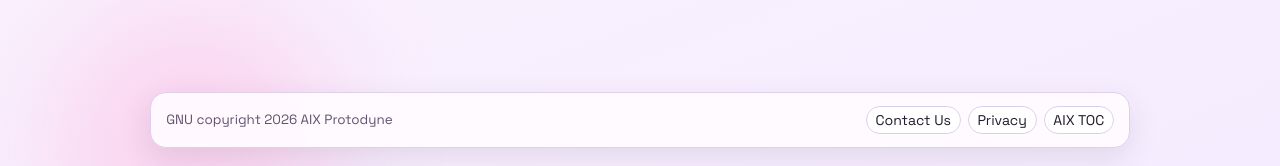
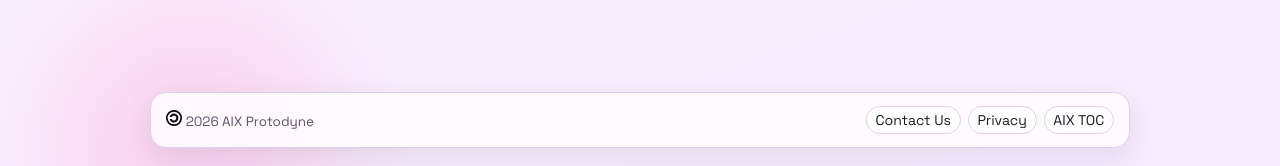
Before and after one commit to davidabelin/c4, a Flask app: page / in a window 1280 px wide. Shown: the part 814-980 px from the top of the page. Run offline with Flask 3, Linux system fonts and the light colour scheme; some web fonts are replaced.

Commit message:
Clamp C4 footer copyleft icon and refresh footer tests
- add a missing `.copyleft-mark` rule in the C4 theme to cap the footer icon at `16px`
- keep the footer copyleft SVG explicitly sized with `width="16"` and `height="16"`
- update footer tests to assert the SVG footer marker and explicit `16x16` dimensions instead of the old plain-text footer string
- preserve the `2026 AIX Protodyne` footer label while preventing oversize icon rendering

```diff
--- a/c4_web/static/css/theme.css
+++ b/c4_web/static/css/theme.css
@@ -780,6 +780,14 @@ code {
   font-size: 0.84rem;
 }
 
+.copyleft-mark {
+  width: 16px;
+  height: 16px;
+  max-width: 16px;
+  max-height: 16px;
+  flex: 0 0 auto;
+}
+
 .footer-links {
   display: flex;
   flex-wrap: wrap;
--- a/c4_web/templates/base.html
+++ b/c4_web/templates/base.html
@@ -29,7 +29,10 @@
     <main class="page">{% block content %}{% endblock %}</main>
     <footer class="site-footer">
       <div class="footer-inner">
-        <p class="footer-copy">GNU copyright 2026 AIX Protodyne</p>
+        <p class="footer-copy">
+          <img class="copyleft-mark" src="{{ url_for('static', filename='icons/copyleft.svg') }}" alt="" aria-hidden="true" width="16" height="16">
+          <span>2026 AIX Protodyne</span>
+        </p>
         <nav class="footer-links" aria-label="AIX footer">
           <a href="{{ aix_contact_url }}">Contact Us</a>
           <a href="{{ aix_privacy_url }}">Privacy</a>
```
Also changed, not shown: tests/test_pages.py (+4 -1 lines), c4_web/static/icons/copyleft.ico (added), c4_web/static/icons/copyleft.svg (added).
